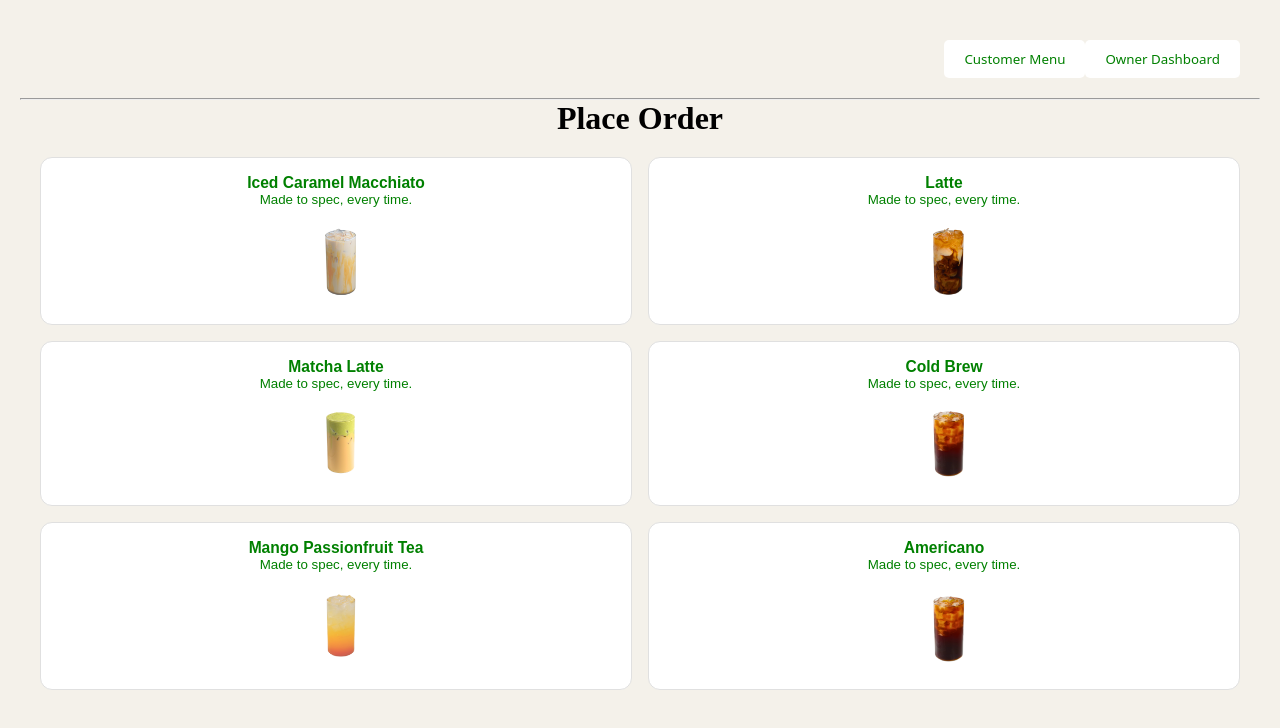
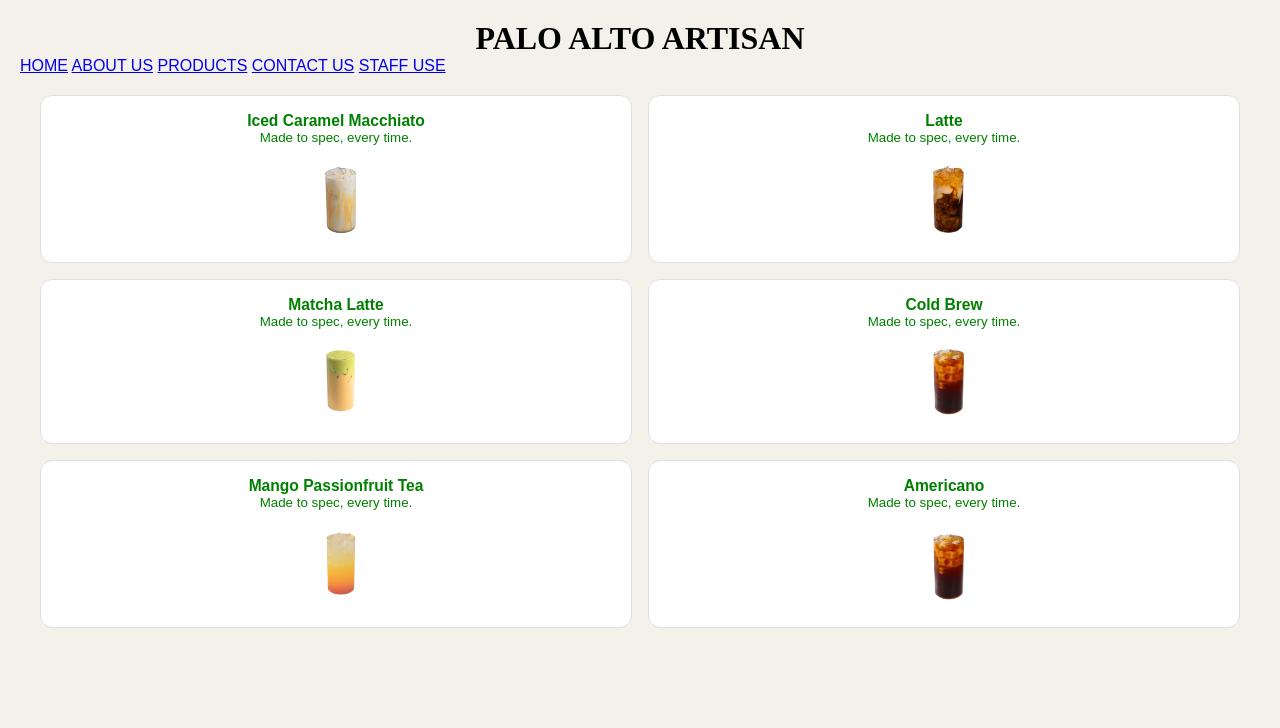
Before and after one commit to helenlin2029/coffeeAnalytics, a plain HTML site: page index.html in a window 1280 px wide. Drawn offline with Linux system fonts and the light colour scheme.

Commit message:
added navigation  bar

```diff
--- a/index.html
+++ b/index.html
@@ -5,17 +5,22 @@
     <title>Coffee Sales Analytics</title>
     <link rel="stylesheet" href="style.css">
 </head>
+
+
+<header>
+    <h1> <p>PALO ALTO ARTISAN</p> </h1>
+    <nav class="navigation">
+        <a href="#" onclick="goToHome()">HOME</a>
+        <a href="#">ABOUT US</a>
+        <a href="#">PRODUCTS</a>
+        <a href="#">CONTACT US</a>
+        <a href="#" onclick="showView('owner')">STAFF USE</a>
+    </nav>
+</header>
+
+
 <body>
-
-    <nav class="toggle-btn">
-        <button class="btn-switch" onclick="showView('customer')">Customer Menu</button>
-        <button class="btn-switch" onclick="showView('owner')">Owner Dashboard</button>
-    </nav>
-
-    <hr>
-
     <div id="customer-view">
-    <h1>Place Order</h1>
 
         <div class="menu-grid">
             <button class="menu-item">
@@ -111,6 +116,14 @@
                 updateDashboard();
             }
         }
+
+        function goToHome() {
+            const home = document.getElementById('customer-view');
+            const analytics = document.getElementById('owner-view');
+
+            home.style.display = 'block';
+            analytics.style.display = 'none';
+        }
     </script>
 </body>
 </html>
```
